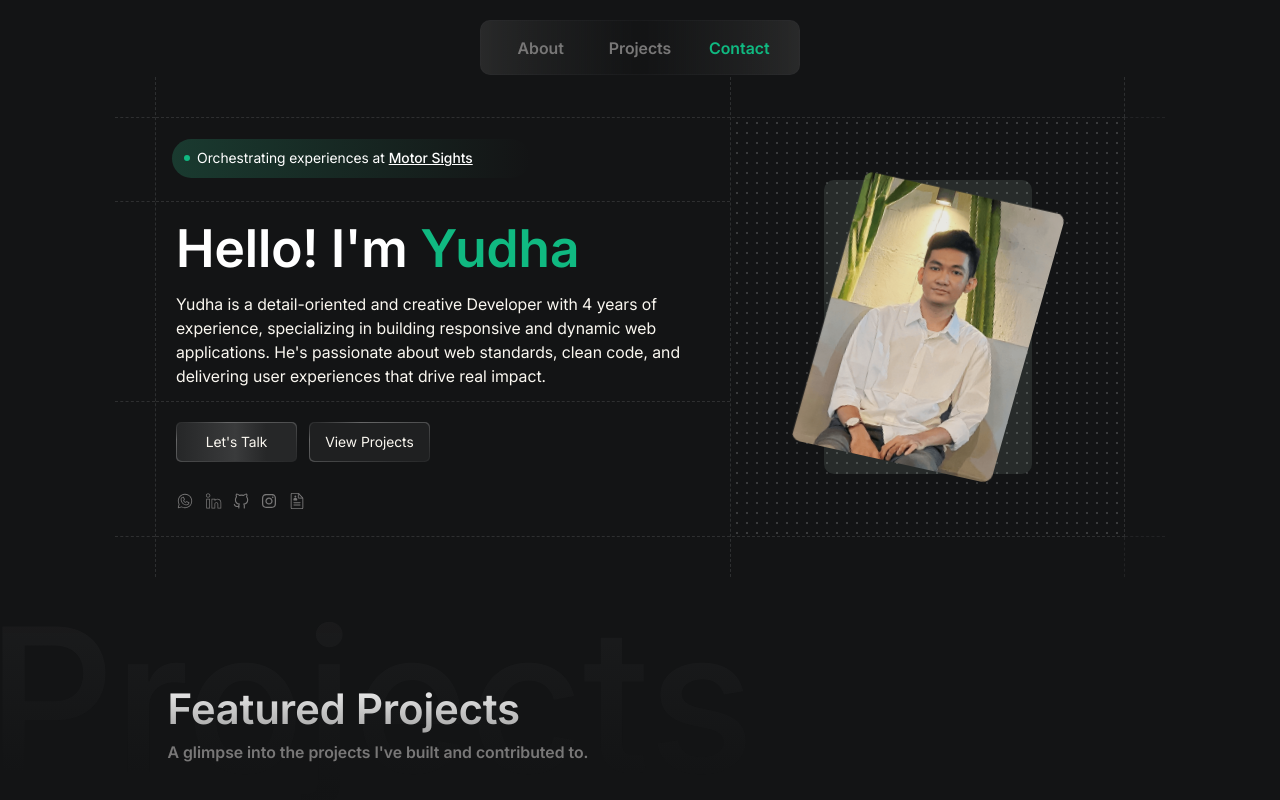
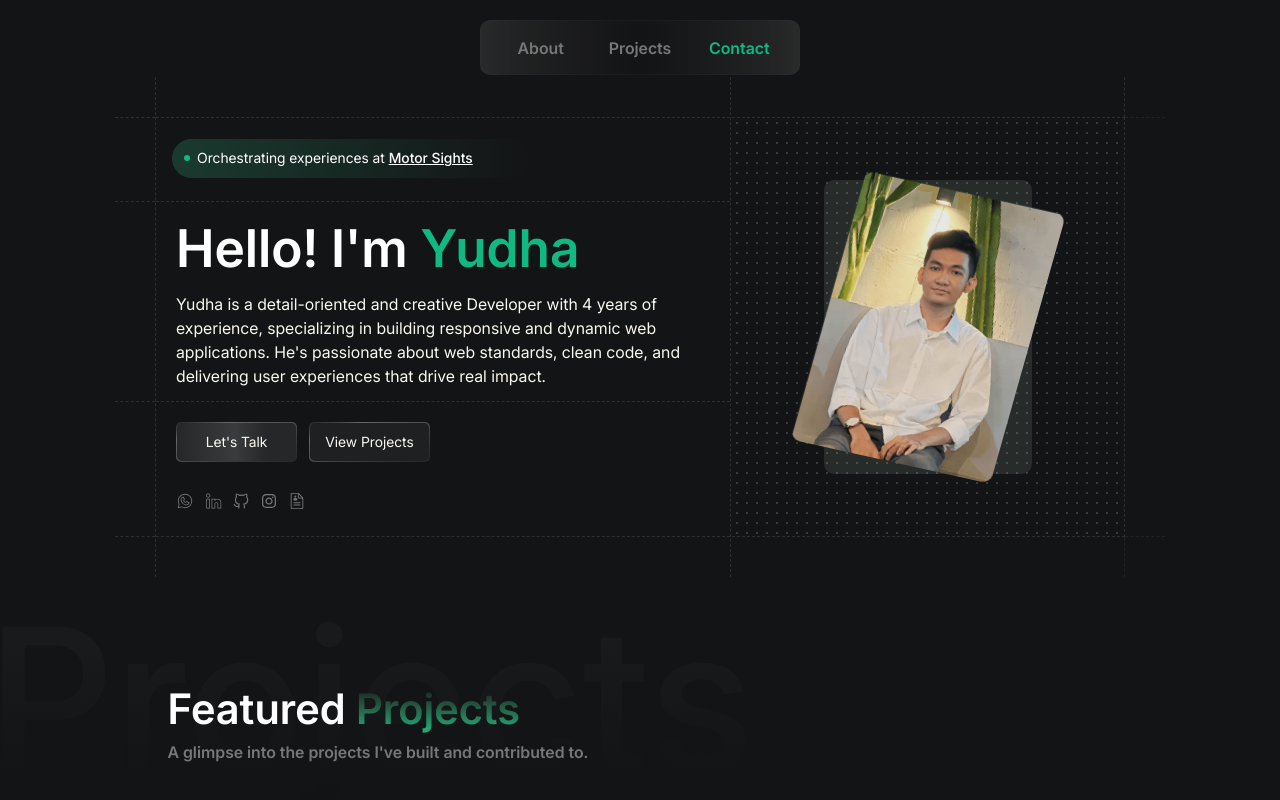
Before and after one commit to yudhaeric/portofolio, a Next.js app: page / in a window 1280 px wide. Shown: the top 800 px of the page. Built offline with nearby package versions, Linux system fonts and the light colour scheme.

Commit message:
Style Featured Projects Title With White And Black To Green Gradient

```diff
--- a/app/components/ProjectsSection.tsx
+++ b/app/components/ProjectsSection.tsx
@@ -38,8 +38,11 @@ export default function ProjectsSection ({ projects }: ProjectsSectionProps) {
         </div>
         <div className='relative flex flex-col items-start justify-start gap-10 w-full mx-auto z-10 lg:gap-[43px] lg:w-[90%]'>
           <div className='flex flex-col items-start justify-start'>
-            <h1 className="font-semibold text-transparent text-[40px] bg-gradient-to-b from-white to-[#999999] bg-clip-text lg:text-[42px]">
-              Featured Projects
+            <h1 className="font-semibold text-[40px] text-white lg:text-[42px]">
+              Featured{' '}
+              <span className="text-transparent bg-gradient-to-b from-[#131415] to-crayolaGreen bg-clip-text">
+                Projects
+              </span>
             </h1>
             <p className='font-semibold text-sonicSilver text-base'>
               A glimpse into the projects I&apos;ve built and contributed to.
```
